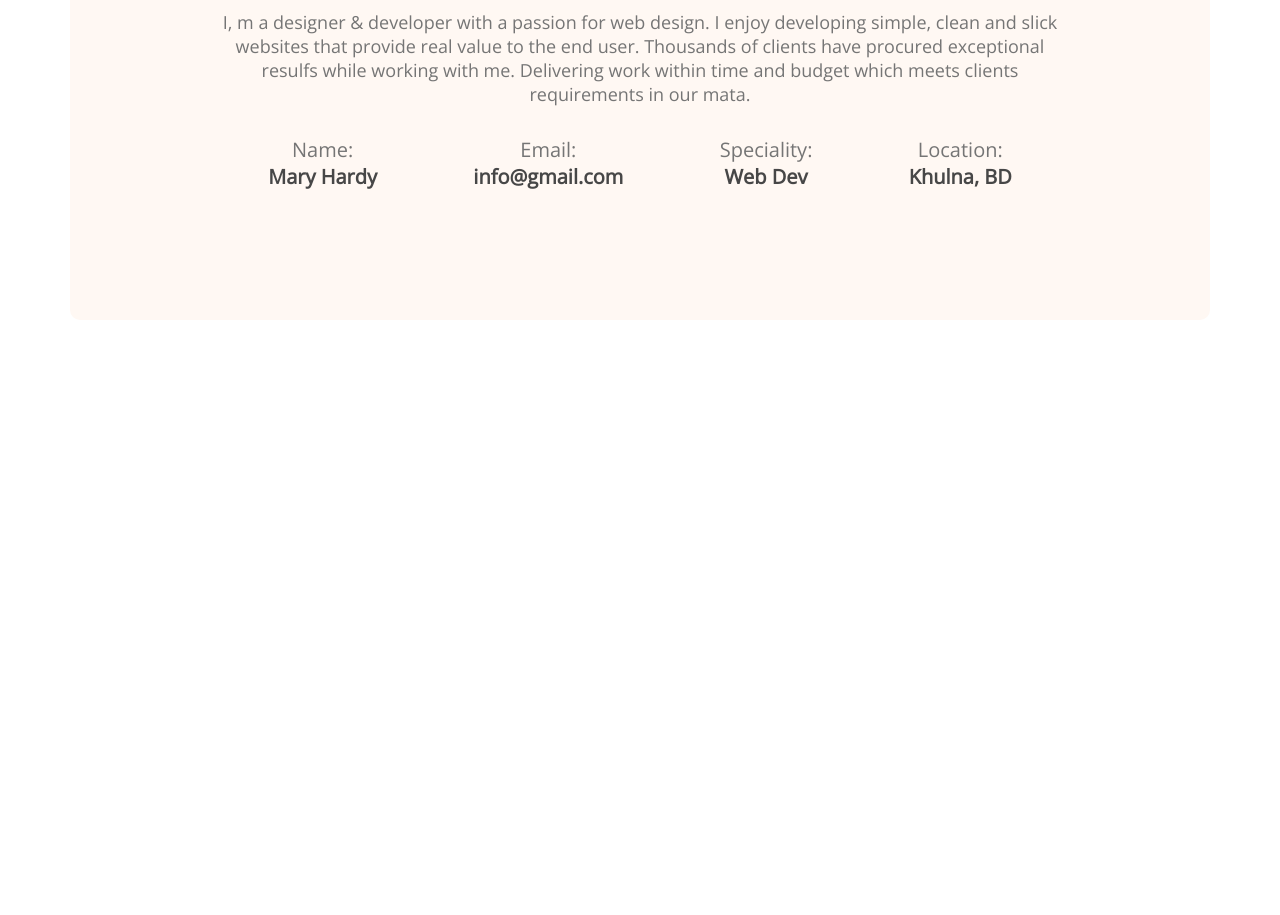
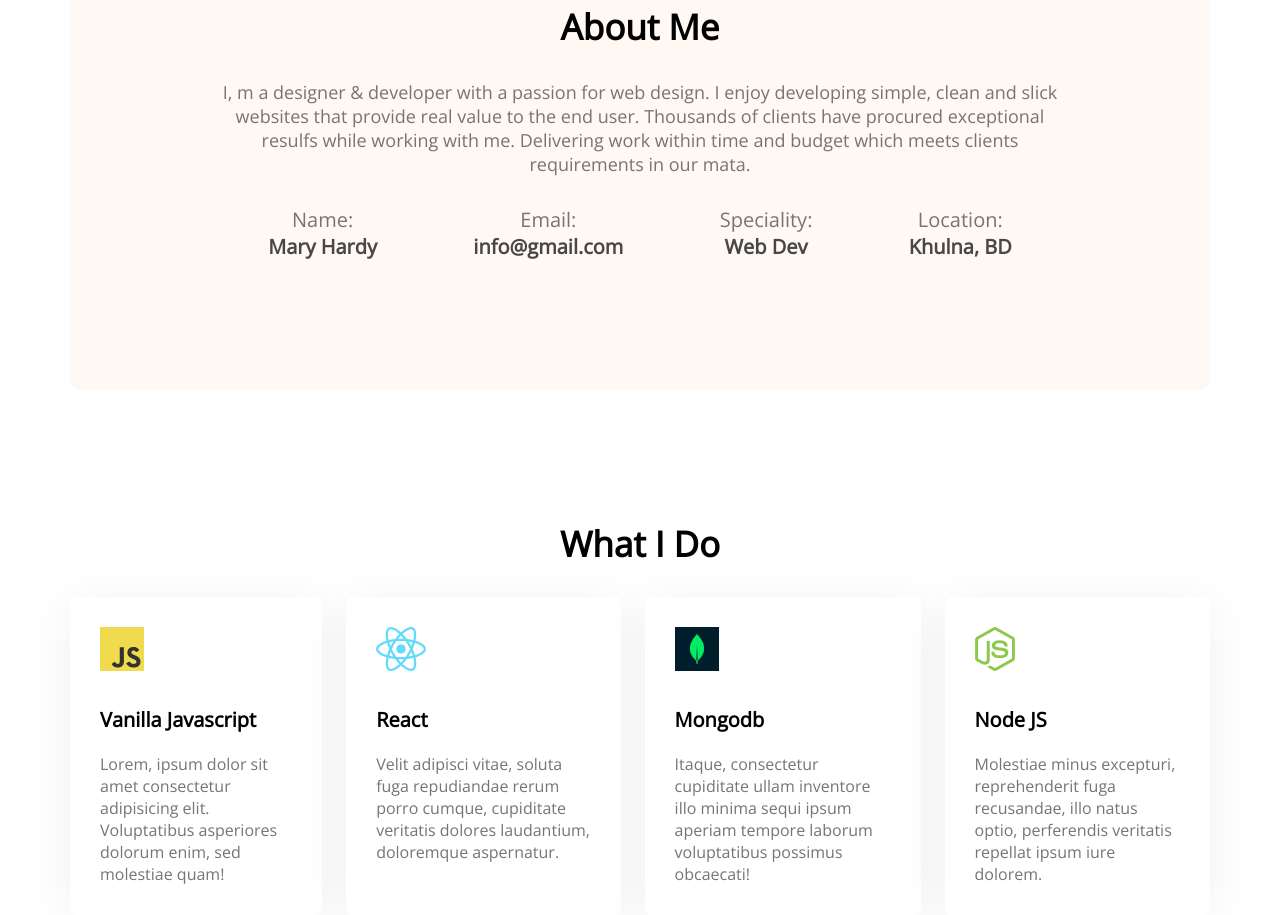
Before and after one commit to smhasanjamil/portfolio, a plain HTML site: page index.html in a window 1280 px wide. Shown: the part 1067-1982 px from the top of the page. Before the commit the page ends 1387 px from the top, so only its background shows below. Drawn offline with nearby package versions, Linux system fonts and the light colour scheme.

Commit message:
What I do section added

```diff
--- a/index.html
+++ b/index.html
@@ -54,6 +54,7 @@
 
     <!-- Start Main -->
     <main>
+        <!-- About Section Satart -->
         <section class="about">
             <h3 class="section-title">About Me</h3>
             <p class="section-description">
@@ -78,6 +79,35 @@
                 </div>
             </div>
         </section>
+        <!-- About Section End -->
+
+        <!-- What I do section Satart -->
+        <section class="what-i-do">
+            <h3 class="section-title">What I Do</h3>
+            <div class="skills-container">
+                <div class="skill">
+                    <img src="assets/media/icons/js.png" alt="">
+                    <p class="skill-title">Vanilla Javascript</p>
+                    <p class="skill-description">Lorem, ipsum dolor sit amet consectetur adipisicing elit. Voluptatibus asperiores dolorum enim, sed molestiae quam!</p>
+                </div>
+                <div class="skill">
+                    <img src="assets/media/icons/react.png" alt="">
+                    <p class="skill-title">React</p>
+                    <p class="skill-description">Velit adipisci vitae, soluta fuga repudiandae rerum porro cumque, cupiditate veritatis dolores laudantium, doloremque aspernatur.</p>
+                </div>
+                <div class="skill">
+                    <img src="assets/media/icons/mongo.png" alt="">
+                    <p class="skill-title">Mongodb</p>
+                    <p class="skill-description">Itaque, consectetur cupiditate ullam inventore illo minima sequi ipsum aperiam tempore laborum voluptatibus possimus obcaecati!</p>
+                </div>
+                <div class="skill">
+                    <img src="assets/media/icons/nodejs.png" alt="">
+                    <p class="skill-title">Node JS</p>
+                    <p class="skill-description">Molestiae minus excepturi, reprehenderit fuga recusandae, illo natus optio, perferendis veritatis repellat ipsum iure dolorem.</p>
+                </div>
+            </div>
+        </section>
+        <!-- What I do section End -->
 
     </main>
 
--- a/styles/styles.css
+++ b/styles/styles.css
@@ -33,8 +33,8 @@ nav {
     display: flex;
     justify-content: space-between;
     /* margin: 50px 200px; */
-    margin: 0px 200px 0px 200px;
-    /* padding-top: 20px; */
+    margin: 0px 200px 50px 200px;
+    padding-top: 20px;
 }
 
 .nav-title {
@@ -60,6 +60,7 @@ nav li {
     display: flex;
     align-items: center;
     margin: 0 200px;
+
 
 }
 
@@ -121,6 +122,7 @@ main {
     margin-bottom: 30px;
     font-weight: 700;
     font-size: 35px;
+    text-align: center;
 }
 
 .section-description {
@@ -144,3 +146,38 @@ main {
     font-weight: 700;
     color: #474747;
 }
+
+/* What I Do section */
+.what-i-do{
+    margin-top: 130px;
+    /* background: #FFF8F3; */
+    border-radius: 10px;
+    /* padding: 130px 150px; */
+
+}
+
+.skills-container{
+    display: flex;
+    gap: 24px;
+}
+
+.skill{
+    background: #FFFFFF;
+box-shadow: 0px 6px 50px rgba(0, 0, 0, 0.06);
+border-radius: 5px;
+padding: 30px;
+}
+
+.skill-title{
+    margin-top: 30px;
+    margin-bottom: 20px;
+    font-size: 20px;
+    font-weight: 700;
+
+}
+
+.skill-description{
+    font-weight: 400;
+font-size: 16px;
+color: #757575;
+}
```
